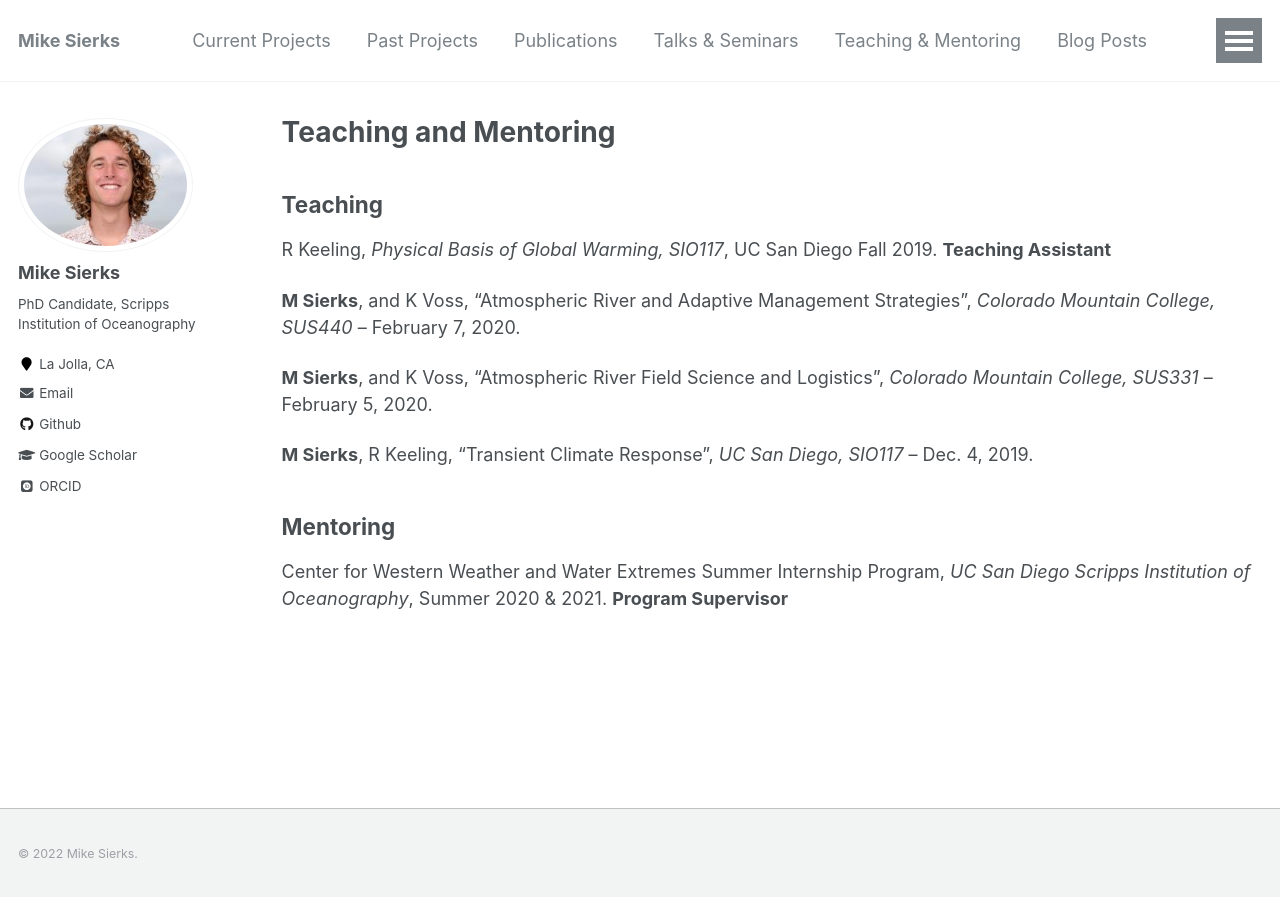
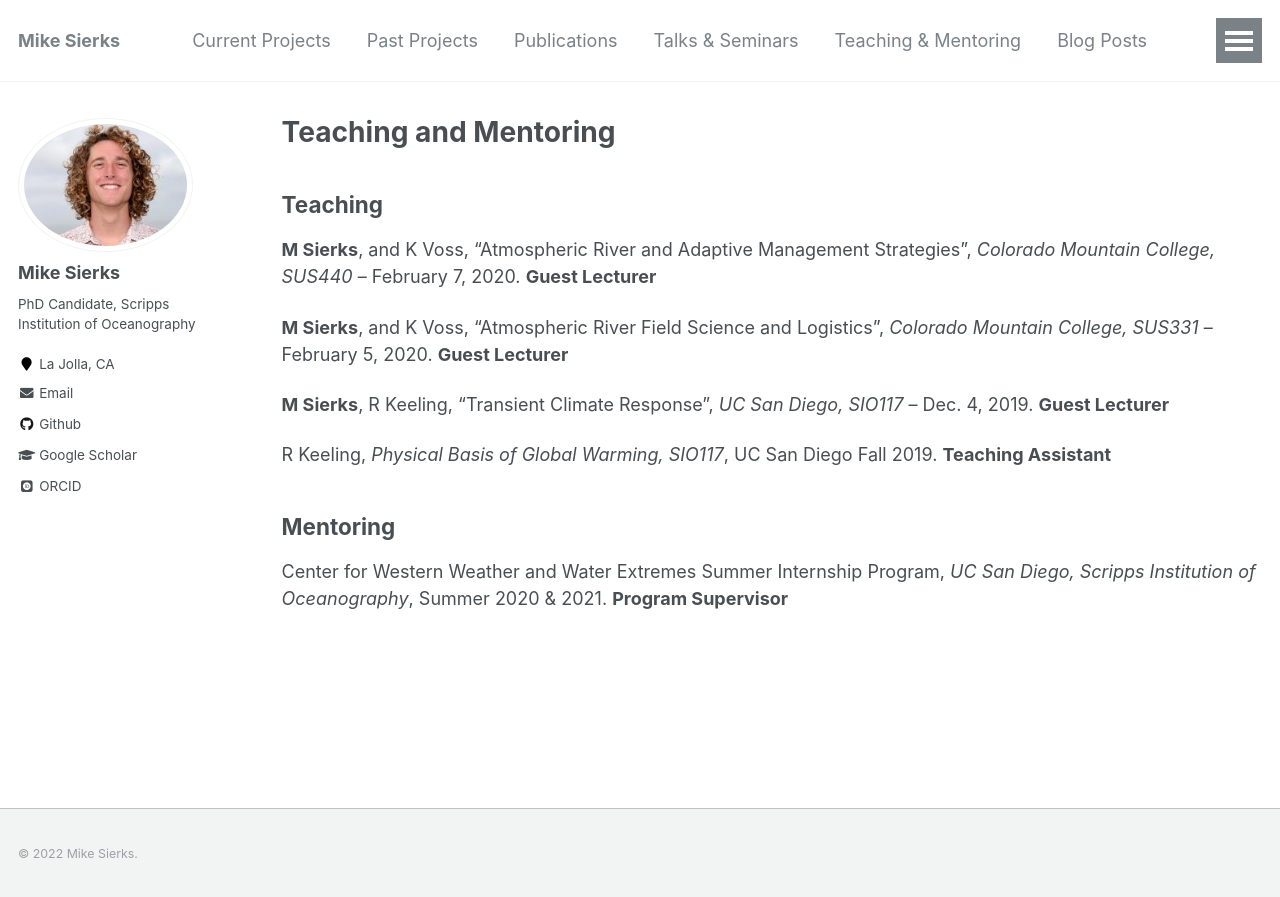
Before and after one commit to mdsierks/mdsierks.github.io, a Jekyll site: the page built from _pages/teach.md, in a window 1280 px wide. Shown: the top 897 px of the page. Built offline with Jekyll 4.4.1, drawn with Linux system fonts in a browser that asks for light colours; some web fonts are replaced.

Commit message:
blogs,teaching,seminars

```diff
--- a/_data/navigation.yml
+++ b/_data/navigation.yml
@@ -14,7 +14,7 @@ main:
   #   url: /talks/
 
   - title: "Talks & Seminars"
-    url: /seminars/
+    url: /Seminars/
 
 
   - title: "Teaching & Mentoring"
--- a/_pages/teach.md
+++ b/_pages/teach.md
@@ -20,14 +20,14 @@ author_profile: true
 
 ## Teaching
 
+**M Sierks**, and K Voss, “Atmospheric River and Adaptive Management Strategies”, *Colorado Mountain College, SUS440* – February 7, 2020. **Guest Lecturer**
+
+**M Sierks**, and K Voss, “Atmospheric River Field Science and Logistics”, *Colorado Mountain College, SUS331* – February 5, 2020. **Guest Lecturer**
+
+**M Sierks**, R Keeling, “Transient Climate Response”, *UC San Diego, SIO117* – Dec. 4, 2019. **Guest Lecturer**
+
 R Keeling, *Physical Basis of Global Warming, SIO117*, UC San Diego Fall 2019. **Teaching Assistant**
-
-**M Sierks**, and K Voss, “Atmospheric River and Adaptive Management Strategies”, *Colorado Mountain College, SUS440* – February 7, 2020.
-
-**M Sierks**, and K Voss, “Atmospheric River Field Science and Logistics”, *Colorado Mountain College, SUS331* – February 5, 2020.
-
-**M Sierks**, R Keeling, “Transient Climate Response”, *UC San Diego, SIO117* – Dec. 4, 2019.
 
 ## Mentoring
 
-Center for Western Weather and Water Extremes Summer Internship Program, *UC San Diego  Scripps Institution of Oceanography*, Summer 2020 & 2021. **Program Supervisor**
+Center for Western Weather and Water Extremes Summer Internship Program, *UC San Diego, Scripps Institution of Oceanography*, Summer 2020 & 2021. **Program Supervisor**
```
Also changed, not shown: _pages/Seminars.md (+0 -9 lines), _pages/blog.md (+5 -4 lines).
